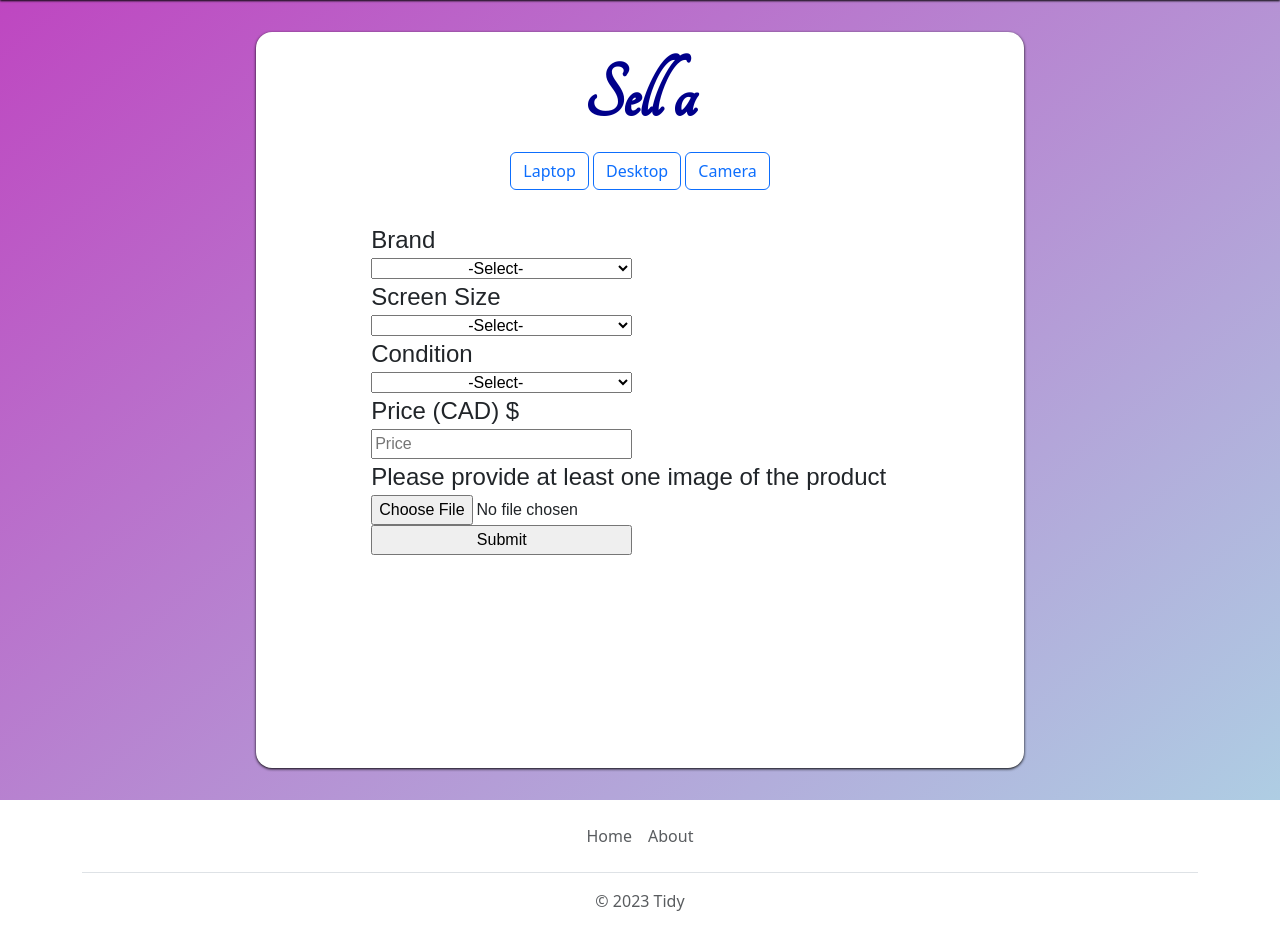
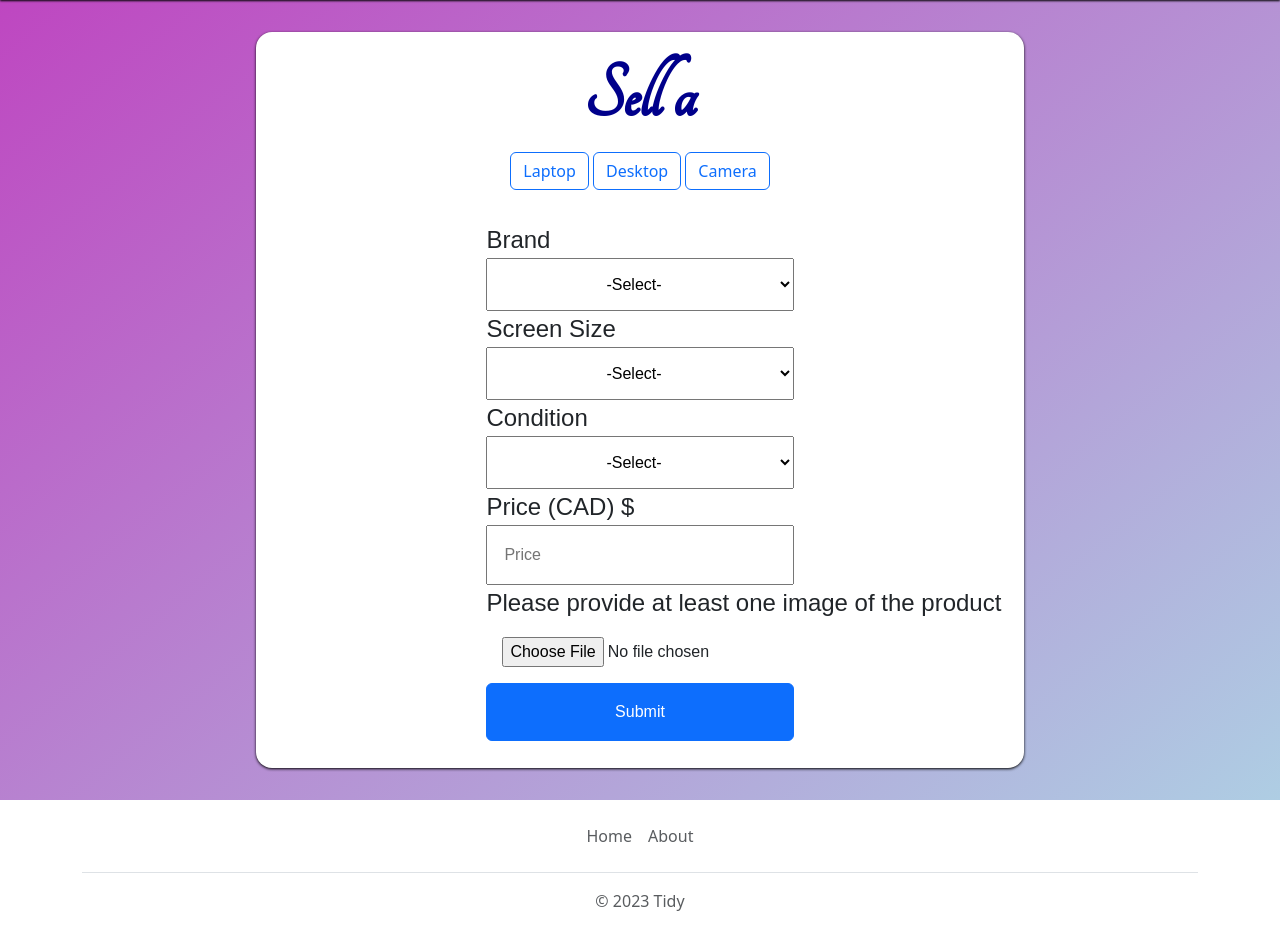
Before and after one commit to piotrwiatr/Tidy, a Django app: page / in a window 1280 px wide. Shown: the part 88-1033 px from the top of the page. Run offline with Django 4.2, Linux system fonts and the light colour scheme.

Commit message:
finished forms

```diff
--- a/Tidy/main/static/main/css/index.css
+++ b/Tidy/main/static/main/css/index.css
@@ -21,7 +21,8 @@ body {
 }
 
 .forms {
-    margin-left: 15%;
+    width:100%;
+    margin-left:30%
 }
 
 #category-container {
@@ -58,6 +59,7 @@ body {
     display: none;
 }
 
+
 .nice-form {
     margin-top: 2em;
     display: flex;
@@ -73,8 +75,10 @@ body {
 .nice-form select {
     width: 40%;
     text-align: center;
+    padding: 1em;
 }
 
 .nice-form input {
     width: 40%;
+    padding: 1em;
 }
--- a/Tidy/main/templates/main/index.html
+++ b/Tidy/main/templates/main/index.html
@@ -56,7 +56,7 @@
                         <input type="text" placeholder="Price" id="laptop-price">
                         <label>Please provide at least one image of the product</label>
                         <input type="file" name="upload" accept="image/*" id="laptop-image">
-                        <input type="submit" id="laptop-submit">
+                        <input type="submit" id="laptop-submit" class="btn btn-primary">
                     </form>
                 </div>
                 <div id="desktop">
@@ -92,7 +92,7 @@
                         <input type="text" placeholder="Price" id="desktop-price">
                         <label>Please provide at least one image of the product</label>
                         <input type="file" name="upload" accept="image/*" id="desktop-image">
-                        <input type="submit" id="desktop-submit">
+                        <input type="submit" id="desktop-submit" class="btn btn-primary">
                     </form>
                 </div>
                 <div id="camera">
@@ -110,7 +110,7 @@
                         <input type="text" placeholder="Price" id="camera-price">
                         <label>Please provide at least one image of the product</label>
                         <input type="file" name="upload" accept="image/*" id="camera-image">
-                        <input type="submit" id="camera-submit">
+                        <input type="submit" id="camera-submit" class="btn btn-primary">
                     </form>
                 </div>
             </div>
```
